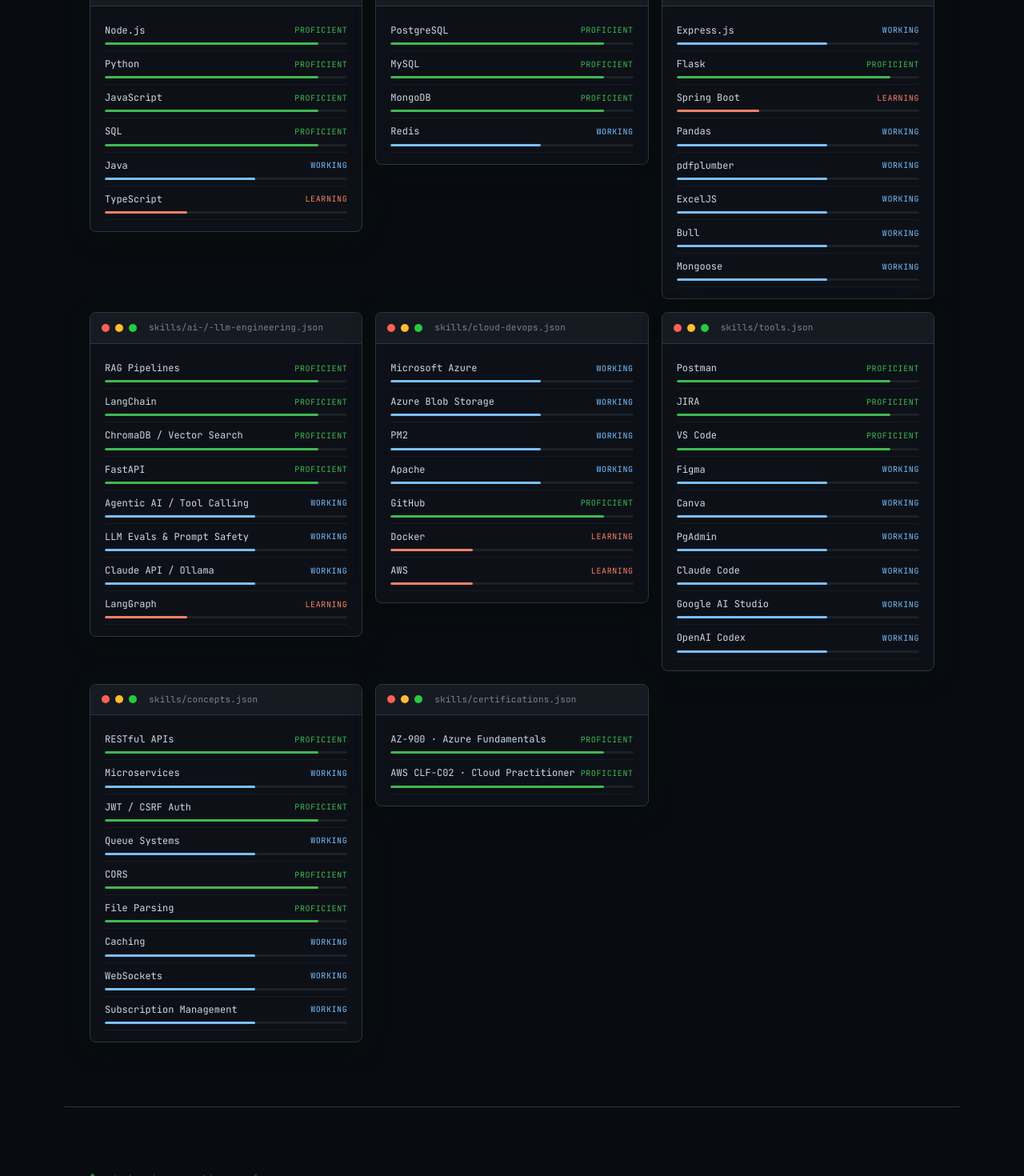
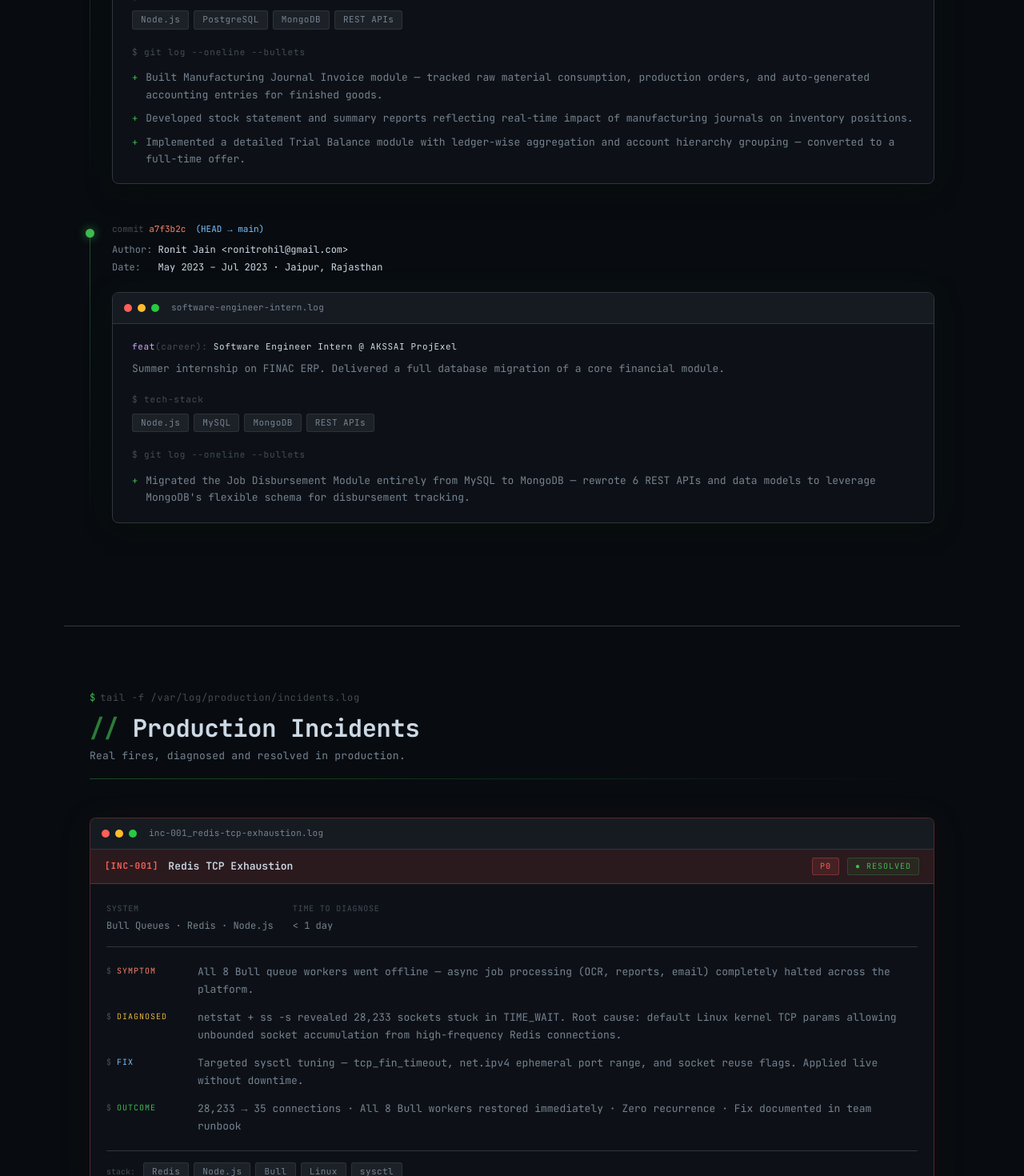
Before and after one commit to RonitRohil/Portfolio, a React (Vite) app: page / in a window 1280 px wide. Shown: the part 3054-4524 px from the top of the page at 80% size. Built offline with nearby package versions, Linux system fonts and the light colour scheme.

Commit message:
update career information

```diff
--- a/src/App.jsx
+++ b/src/App.jsx
@@ -5,6 +5,7 @@
 import Hero from './components/Hero';
 import About from './components/About';
 import Experience from './components/Experience';
+import IncidentLog from './components/IncidentLog';
 import Skills from './components/Skills';
 import DomainExpertise from './components/DomainExpertise';
 import Projects from './components/Projects';
@@ -82,6 +83,7 @@
           <Hero visible={booted} />
           <Divider /><About />
           <Divider /><Experience />
+          <Divider /><IncidentLog />
           <Divider /><Skills />
           <Divider /><DomainExpertise />
           <Divider /><Projects />
--- a/src/components/Experience.jsx
+++ b/src/components/Experience.jsx
@@ -12,7 +12,7 @@
 
       {d.experience.map((exp, idx) => (
         <Reveal key={idx}>
-          <div style={{ position: 'relative', paddingLeft: '28px' }}>
+          <div style={{ position: 'relative', paddingLeft: '28px', marginBottom: '48px' }}>
             {/* Vertical line */}
             <div style={{ position: 'absolute', left: 0, top: '10px', bottom: 0, width: '1px', background: 'linear-gradient(to bottom, rgba(63,185,80,0.4), transparent)' }} />
             <div style={{ position: 'absolute', left: '-5px', top: '8px', width: '11px', height: '11px', borderRadius: '50%', background: 'var(--green)', boxShadow: '0 0 12px rgba(63,185,80,0.6)' }} />
--- /dev/null
+++ b/src/components/IncidentLog.jsx
@@ -0,0 +1,136 @@
+import Reveal from './Reveal';
+import SectionHeader from './utils/SectionHeader';
+import TermWindow from './utils/TermWindow';
+import Tag from './utils/Tag';
+import { siteContent } from '../data/content';
+
+const SEVERITY_COLOR = {
+  P0: { bg: 'rgba(255,95,87,0.12)', border: 'rgba(255,95,87,0.3)', text: '#FF5F57' },
+  P1: { bg: 'rgba(227,179,65,0.10)', border: 'rgba(227,179,65,0.3)', text: '#E3B341' },
+  P2: { bg: 'rgba(88,166,255,0.10)', border: 'rgba(88,166,255,0.25)', text: '#58A6FF' },
+};
+
+const ROW_CONFIG = [
+  { key: 'symptom',   label: 'SYMPTOM',   color: 'var(--orange)' },
+  { key: 'diagnosed', label: 'DIAGNOSED', color: 'var(--yellow)' },
+  { key: 'fix',       label: 'FIX',       color: 'var(--blue)'   },
+  { key: 'outcome',   label: 'OUTCOME',   color: 'var(--green)'  },
+];
+
+export default function IncidentLog() {
+  const { incidents } = siteContent;
+  if (!incidents?.length) return null;
+
+  return (
+    <section id="incidents" style={{ padding: '80px 32px', maxWidth: '1120px', margin: '0 auto' }}>
+      <SectionHeader
+        cmd="tail -f /var/log/production/incidents.log"
+        title="Production Incidents"
+        subtitle="Real fires, diagnosed and resolved in production."
+      />
+
+      <div style={{ display: 'flex', flexDirection: 'column', gap: '32px' }}>
+        {incidents.map((inc) => {
+          const sev = SEVERITY_COLOR[inc.severity] ?? SEVERITY_COLOR.P2;
+          return (
+            <Reveal key={inc.id}>
+              <TermWindow
+                title={`${inc.id.toLowerCase()}_${inc.title.toLowerCase().replace(/[^a-z0-9]+/g, '-')}.log`}
+                glowColor="rgba(255,95,87,0.04)"
+                style={{ border: `1px solid ${sev.border}` }}
+              >
+                {/* Incident header bar */}
+                <div style={{
+                  padding: '10px 18px',
+                  background: sev.bg,
+                  borderBottom: `1px solid ${sev.border}`,
+                  display: 'flex',
+                  alignItems: 'center',
+                  gap: '12px',
+                  flexWrap: 'wrap',
+                }}>
+                  <span style={{
+                    fontFamily: 'var(--font)', fontSize: '11px', color: sev.text,
+                    fontWeight: 700, letterSpacing: '0.08em',
+                  }}>
+                    [{inc.id}]
+                  </span>
+                  <span style={{
+                    fontFamily: 'var(--font)', fontSize: '13px', color: 'var(--text)',
+                    fontWeight: 600, flex: 1,
+                  }}>
+                    {inc.title}
+                  </span>
+                  <div style={{ display: 'flex', alignItems: 'center', gap: '10px', marginLeft: 'auto' }}>
+                    <span style={{
+                      padding: '2px 9px',
+                      background: sev.bg,
+                      border: `1px solid ${sev.border}`,
+                      borderRadius: '3px',
+                      fontFamily: 'var(--font)', fontSize: '10px', color: sev.text,
+                      letterSpacing: '0.1em',
+                    }}>
+                      {inc.severity}
+                    </span>
+                    <span style={{
+                      padding: '2px 9px',
+                      background: 'rgba(63,185,80,0.08)',
+                      border: '1px solid rgba(63,185,80,0.25)',
+                      borderRadius: '3px',
+                      fontFamily: 'var(--font)', fontSize: '10px', color: 'var(--green)',
+                      letterSpacing: '0.1em',
+                    }}>
+                      ● RESOLVED
+                    </span>
+                  </div>
+                </div>
+
+                <div style={{ padding: '18px 20px' }}>
+                  {/* System + TTD metadata */}
+                  <div style={{
+                    display: 'flex', gap: '24px', flexWrap: 'wrap',
+                    marginBottom: '20px', paddingBottom: '16px',
+                    borderBottom: '1px solid var(--border)',
+                  }}>
+                    <div>
+                      <span style={{ fontFamily: 'var(--font)', fontSize: '10px', color: 'var(--text-dim)', letterSpacing: '0.08em' }}>SYSTEM</span>
+                      <div style={{ fontFamily: 'var(--font)', fontSize: '12px', color: 'var(--text-muted)', marginTop: '3px' }}>{inc.system}</div>
+                    </div>
+                    <div>
+                      <span style={{ fontFamily: 'var(--font)', fontSize: '10px', color: 'var(--text-dim)', letterSpacing: '0.08em' }}>TIME TO DIAGNOSE</span>
+                      <div style={{ fontFamily: 'var(--font)', fontSize: '12px', color: 'var(--text-muted)', marginTop: '3px' }}>{inc.ttd}</div>
+                    </div>
+                  </div>
+
+                  {/* Story rows */}
+                  <div style={{ display: 'flex', flexDirection: 'column', gap: '14px', marginBottom: '20px' }}>
+                    {ROW_CONFIG.map(({ key, label, color }) => (
+                      <div key={key} style={{ display: 'grid', gridTemplateColumns: '100px 1fr', gap: '14px', alignItems: 'flex-start' }}>
+                        <span style={{
+                          fontFamily: 'var(--font)', fontSize: '10px', color,
+                          letterSpacing: '0.1em', paddingTop: '2px',
+                          display: 'flex', alignItems: 'center', gap: '6px',
+                        }}>
+                          <span style={{ color: 'var(--text-dim)' }}>$</span> {label}
+                        </span>
+                        <span style={{ fontSize: '13px', color: 'var(--text-muted)', lineHeight: '1.65' }}>
+                          {inc[key]}
+                        </span>
+                      </div>
+                    ))}
+                  </div>
+
+                  {/* Stack tags */}
+                  <div style={{ display: 'flex', flexWrap: 'wrap', gap: '6px', paddingTop: '14px', borderTop: '1px solid var(--border)' }}>
+                    <span style={{ fontFamily: 'var(--font)', fontSize: '10px', color: 'var(--text-dim)', alignSelf: 'center', marginRight: '4px' }}>stack:</span>
+                    {inc.stack.map(t => <Tag key={t}>{t}</Tag>)}
+                  </div>
+                </div>
+              </TermWindow>
+            </Reveal>
+          );
+        })}
+      </div>
+    </section>
+  );
+}
--- a/src/data/content.js
+++ b/src/data/content.js
@@ -3,6 +3,7 @@
 export const navLinks = [
   { id: "about", label: "About" },
   { id: "experience", label: "Experience" },
+  { id: "incidents", label: "Incidents" },
   { id: "skills", label: "Skills" },
   { id: "projects", label: "Projects" },
   { id: "open-source", label: "Open Source" },
@@ -59,10 +60,10 @@
     {
       role: "Software Engineer",
       company: "AKSSAI ProjExel",
-      period: "May 2023 – Mar 2026",
+      period: "Jul 2024 – Mar 2026",
       location: "Jaipur, Rajasthan",
       summary:
-        "Started as Summer Intern (May 2023). Rejoined as Winter Intern (Jan 2024). Promoted to full-time Software Engineer (July 2024). FINAC is a cloud-based financial accounting SaaS serving chartered accountants and SMEs across India. Named \"key person\" and \"role model\" by manager Lokesh Jain.",
+        "Full-time role on FINAC — a cloud-based financial accounting SaaS serving chartered accountants and SMEs across India. Named \"key person\" and \"role model\" by manager Lokesh Jain.",
       stack: [
         "Node.js",
         "Flask",
@@ -82,7 +83,35 @@
         "Built JWT and CSRF authentication with session tracking for email/password and mobile OTP login flows.",
         "Shipped Recruitment Tracker, TDS Master, Timesheet Reporting, and Client Meetup Checklist modules.",
         "Resolved security issues including CORS misconfiguration, prototype pollution, and client-assign authorization gaps.",
-        "Built the Job Disbursement Module with 6 REST APIs during internship — converted to full-time role within 8 months.",
+        "Diagnosed and fixed a Redis TCP exhaustion crisis: 28,233 stuck connections → 35 via sysctl tuning, restoring all 8 Bull queue workers.",
+        "Traced a 10-day RAM exhaustion bug — rebuilt Excel download pipeline with ExcelJS streaming and chunked writes, eliminating OOM crashes.",
+        "Optimised PostgreSQL reporting queries from 2–5s to under 0.5s using recursive stored procedures and targeted indexing.",
+      ],
+    },
+    {
+      role: "Software Engineer Intern",
+      company: "AKSSAI ProjExel",
+      period: "Jan 2024 – Jun 2024",
+      location: "Jaipur, Rajasthan",
+      summary:
+        "Winter internship on FINAC ERP. Delivered financial reporting modules that led to a full-time offer.",
+      stack: ["Node.js", "PostgreSQL", "MongoDB", "REST APIs"],
+      bullets: [
+        "Built Manufacturing Journal Invoice module — tracked raw material consumption, production orders, and auto-generated accounting entries for finished goods.",
+        "Developed stock statement and summary reports reflecting real-time impact of manufacturing journals on inventory positions.",
+        "Implemented a detailed Trial Balance module with ledger-wise aggregation and account hierarchy grouping — converted to a full-time offer.",
+      ],
+    },
+    {
+      role: "Software Engineer Intern",
+      company: "AKSSAI ProjExel",
+      period: "May 2023 – Jul 2023",
+      location: "Jaipur, Rajasthan",
+      summary:
+        "Summer internship on FINAC ERP. Delivered a full database migration of a core financial module.",
+      stack: ["Node.js", "MySQL", "MongoDB", "REST APIs"],
+      bullets: [
+        "Migrated the Job Disbursement Module entirely from MySQL to MongoDB — rewrote 6 REST APIs and data models to leverage MongoDB's flexible schema for disbursement tracking.",
       ],
     },
   ],
@@ -181,6 +210,45 @@
       ],
     },
   ],
+  incidents: [
+    {
+      id: "INC-001",
+      title: "Redis TCP Exhaustion",
+      severity: "P0",
+      system: "Bull Queues · Redis · Node.js",
+      symptom: "All 8 Bull queue workers went offline — async job processing (OCR, reports, email) completely halted across the platform.",
+      diagnosed: "netstat + ss -s revealed 28,233 sockets stuck in TIME_WAIT. Root cause: default Linux kernel TCP params allowing unbounded socket accumulation from high-frequency Redis connections.",
+      fix: "Targeted sysctl tuning — tcp_fin_timeout, net.ipv4 ephemeral port range, and socket reuse flags. Applied live without downtime.",
+      outcome: "28,233 → 35 connections · All 8 Bull workers restored immediately · Zero recurrence · Fix documented in team runbook",
+      ttd: "< 1 day",
+      stack: ["Redis", "Node.js", "Bull", "Linux", "sysctl"],
+    },
+    {
+      id: "INC-002",
+      title: "RAM Exhaustion — OOM Crashes",
+      severity: "P1",
+      system: "Excel Export Pipeline · Node.js · ExcelJS",
+      symptom: "Server RAM exhausting on large Excel exports — OOM killer terminating the Node.js process under load. CA clients could not download reports.",
+      diagnosed: "10 days: heap dumps, memory profiling, process monitoring. Root cause was in-memory Excel build holding 50K+ rows in a single buffer before writing — one large export = one OOM event.",
+      fix: "Rebuilt the export pipeline with ExcelJS streaming — row-by-row writes to disk, constant memory footprint regardless of export size.",
+      outcome: "OOM crashes → zero · Memory stable at all export sizes · Production stable since deployment",
+      ttd: "10 days to root cause",
+      stack: ["Node.js", "ExcelJS", "PostgreSQL", "Memory Profiling"],
+    },
+    {
+      id: "INC-003",
+      title: "Slow Financial Reporting Queries",
+      severity: "P2",
+      system: "FINAC Reporting Module · PostgreSQL",
+      symptom: "Financial reports taking 2–5 seconds on large transaction tables — blocking CA client workflows during peak filing periods.",
+      diagnosed: "EXPLAIN ANALYZE on slow queries: N+1 patterns in report logic and missing composite indexes on multi-column WHERE/ORDER BY filters across 10M+ row tables.",
+      fix: "Rewrote queries with recursive stored procedures to eliminate N+1 patterns; designed composite indexes matched to actual query access patterns.",
+      outcome: "2–5s → sub-500ms · Scales on 10M+ row tables · CA client reporting workflows unblocked",
+      ttd: "Systematic profiling session",
+      stack: ["PostgreSQL", "EXPLAIN ANALYZE", "Node.js", "Indexing"],
+    },
+  ],
+
   engineeringHighlights: [
     "Diagnosed and fixed a Redis TCP exhaustion — 28,233 stuck connections down to 35 via sysctl tuning, restoring 8 Bull queue workers.",
     "Traced and resolved a RAM exhaustion bug over 10 days — rebuilt Excel download pipeline with ExcelJS streaming and chunked writes.",
@@ -195,17 +263,19 @@
       title: "Artha — Finance AI Assistant (RAG + Agents)",
       path: "~/artha/backend/app/services/agent_service.py",
       stack: ["FastAPI", "LangChain", "ChromaDB", "Claude / Ollama", "PostgreSQL", "Next.js"],
-      metric: "RAG → tool-calling agent · 11 sprints",
-      description: "Production-grade AI assistant for Indian stock markets (NSE/BSE). Grounds every answer in retrieved real data, then a tool-calling agent decomposes multi-step questions. ~277 commits across 11 sprints.",
+      metric: "Live on Railway + Vercel",
+      description: "Production AI assistant for Indian stock markets (NSE/BSE). Multi-collection RAG grounds every answer in real data; a tool-calling agent decomposes multi-step questions. Deployed on Railway (backend) + Vercel (frontend) with OWASP hardening, per-user chat quota, and weekly portfolio digest emails.",
       features: [
         "Multi-collection RAG (ChromaDB): stock data, news, Indian market calendar — manual LCEL chains for retrieval control",
-        "Tool-calling agent: 4 tools + keyword router; tool calls stream live to the chat UI (SSE)",
-        "Eval suite + prompt-injection tests for agent quality and safety",
+        "Tool-calling agent: 4 closure-bound tools + keyword router; tool calls stream live to the chat UI via SSE",
+        "Eval suite + prompt-injection tests; OWASP A01–A10 audit; per-user chat quota (30/day)",
         "Encrypted Zerodha + Groww broker sync; JWT/CSRF auth; multi-user PostgreSQL; GitHub Actions CI",
-        "Next.js 14 frontend (~215 tests), SSE streaming, Expert/Simple modes",
+        "Next.js 14 frontend (~215 tests); SSE streaming; weekly portfolio digest emails via Resend",
       ],
-      status: "Sprint 11 · deploying next",
-      production: false,
+      status: "Live · Production",
+      production: true,
+      liveUrl: "https://finance-assistant-mauve.vercel.app",
+      github: "https://github.com/RonitRohil/finance-assistant",
       tone: "blue",
     },
     {
@@ -226,38 +296,6 @@
       tone: "green",
     },
     {
-      title: "Redis TCP Exhaustion Fix",
-      path: "~/finac/infra/redis-fix.sh",
-      stack: ["Redis", "Linux", "sysctl", "Node.js", "Bull"],
-      metric: "28,233 → 35 connections",
-      description: "Production crisis: 28K+ stuck TCP connections took down all 8 Bull queue workers. Diagnosed root cause via netstat analysis and resolved with targeted sysctl tuning.",
-      features: [
-        "Diagnosed 28,233 stuck connections via netstat + ss analysis",
-        "sysctl tuning: tcp_fin_timeout, net.ipv4 socket params",
-        "Restored all 8 Bull workers immediately after apply",
-        "Zero recurrence — fix documented in team runbook",
-      ],
-      status: "Production · AKSSAI ProjExel",
-      production: true,
-      tone: "orange",
-    },
-    {
-      title: "RAM Exhaustion Fix",
-      path: "~/finac/infra/excel-stream.js",
-      stack: ["Node.js", "ExcelJS", "PostgreSQL", "Memory Profiling"],
-      metric: "OOM crashes → zero since",
-      description: "10-day debugging saga: server RAM exhaustion traced to in-memory Excel generation for large exports. Rebuilt pipeline with ExcelJS streaming.",
-      features: [
-        "10-day trace: logs, memory profiling, heap dump analysis",
-        "Root cause: in-memory build for 50K+ row Excel exports",
-        "Rebuilt with ExcelJS streaming — row-by-row disk writes",
-        "Production stable — zero OOM events since deployment",
-      ],
-      status: "Production · AKSSAI ProjExel",
-      production: true,
-      tone: "orange",
-    },
-    {
       title: "OCR Invoice Pipeline",
       path: "~/finac/ocr/invoice-pipeline.py",
       stack: ["Azure Form Recognizer", "Python", "Node.js", "PostgreSQL"],
@@ -272,22 +310,6 @@
       status: "Production · FINAC clients",
       production: true,
       tone: "blue",
-    },
-    {
-      title: "PostgreSQL Query Optimization",
-      path: "~/finac/db/query-optimizer.sql",
-      stack: ["PostgreSQL", "EXPLAIN ANALYZE", "Node.js", "Indexing"],
-      metric: "2-5s → sub-500ms queries",
-      description: "Systematic query optimization for FINAC reporting module — slow financial queries on large transaction tables profiled and resolved.",
-      features: [
-        "EXPLAIN ANALYZE profiling on slow reporting queries",
-        "Composite index design for multi-column WHERE/ORDER BY",
-        "Query rewrite: eliminated N+1 patterns with JOINs",
-        "Sub-500ms on 10M+ row transaction tables",
-      ],
-      status: "Production · AKSSAI ProjExel",
-      production: true,
-      tone: "green",
     },
     {
       title: "FINAC ERP — Compliance Suite",
@@ -400,6 +422,13 @@
     },
   ],
   githubProjects: [
+    {
+      title: "Artha — Finance AI Assistant",
+      path: "~/oss/finance-assistant",
+      desc: "Production AI assistant for Indian stock markets. Multi-collection RAG (ChromaDB) + tool-calling agent (LangChain), SSE streaming, encrypted broker sync (Zerodha/Groww), JWT/CSRF auth, multi-user Postgres. Deployed on Railway + Vercel.",
+      stack: ["FastAPI", "LangChain", "ChromaDB", "Claude API", "PostgreSQL", "Next.js 14"],
+      url: "https://github.com/RonitRohil/finance-assistant",
+    },
     {
       title: "Bank Statement Analyzer",
       path: "~/oss/bank-statement-analyzer",
```
